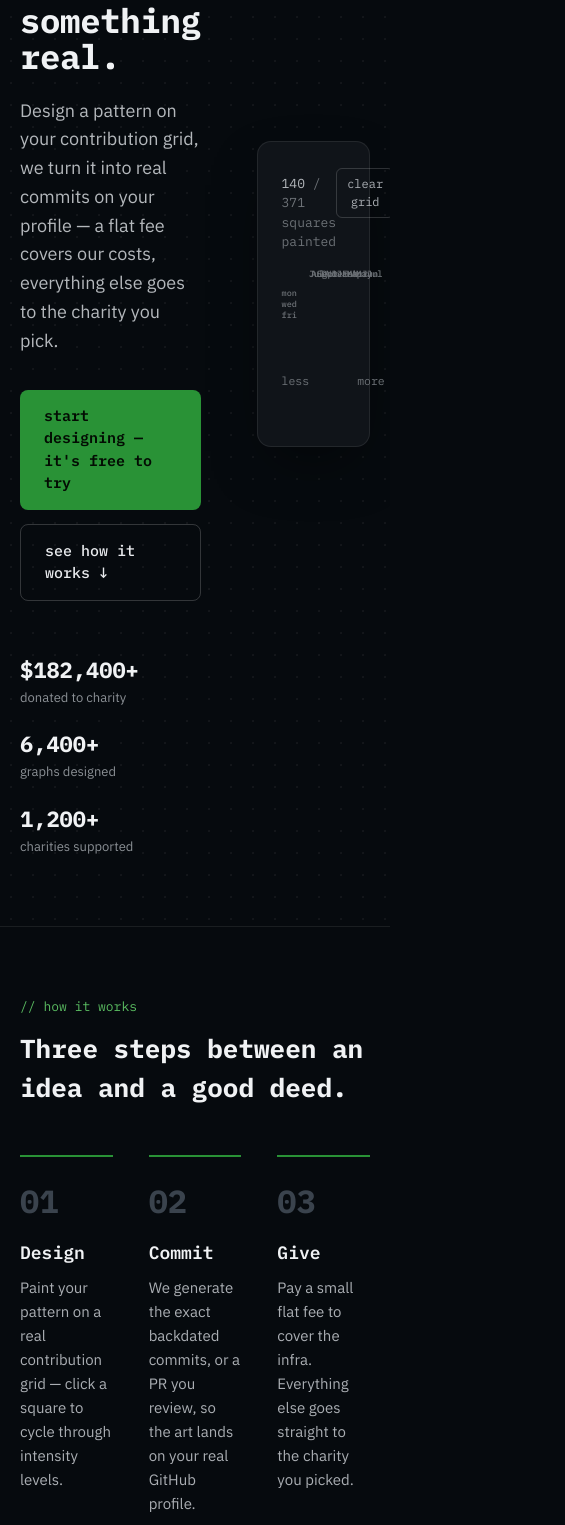
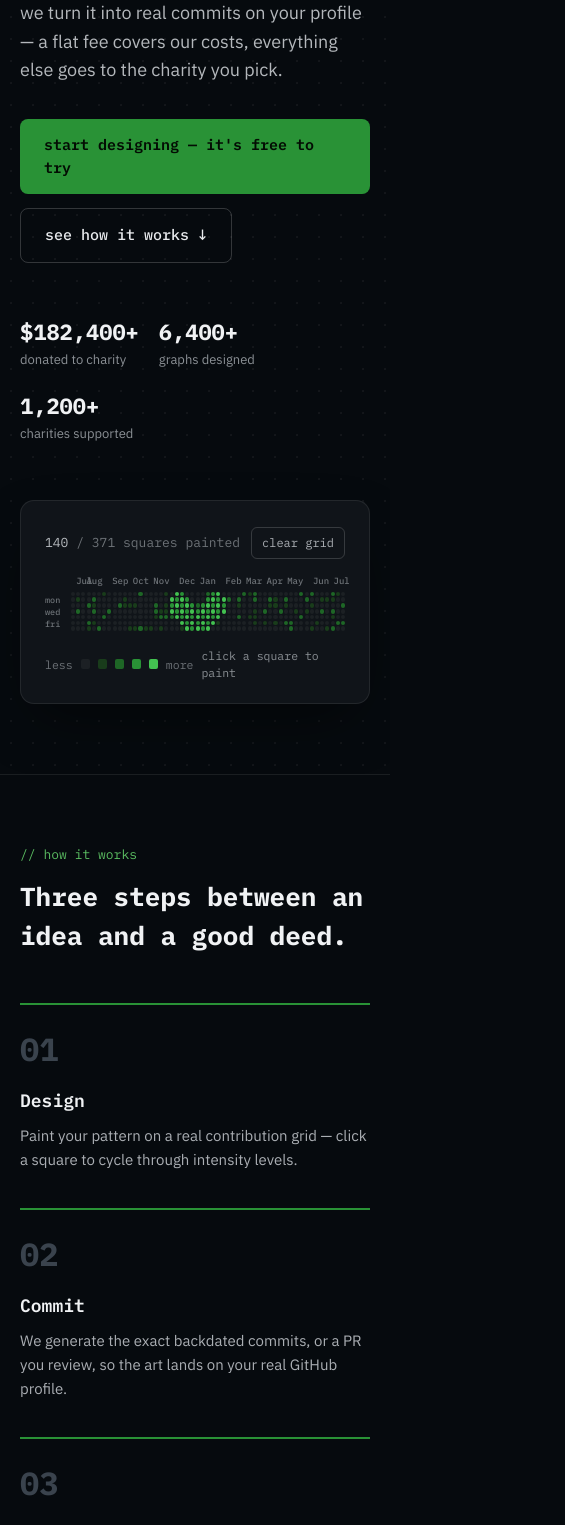
Before and after one commit to csperando/Hello-Github, a Vue app in the folder vue/: page / in a window 390 px wide. Shown: the part 472-1997 px from the top of the page, 565 px wide, since content can reach past the window. Built offline with nearby package versions, Linux system fonts and the light colour scheme; no server answers.

Commit message:
Make Home.vue's hero/how-it-works/charity/community grids responsive
Replaces hardcoded 2- and 3-column inline grid-template-columns with
Tailwind grid-cols utilities that stack to 1 column on phones and 2
on tablets before reaching their full column count on desktop.

```diff
--- a/vue/src/views/Home.vue
+++ b/vue/src/views/Home.vue
@@ -103,7 +103,7 @@ const steps = STEPS
 
     <!-- HERO -->
     <section style="position:relative;overflow:hidden;padding:clamp(56px,8vw,110px) clamp(20px,4vw,48px) 70px;background-image:radial-gradient(oklch(100% 0 0 / 0.05) 1px, transparent 1px);background-size:22px 22px;">
-      <div style="max-width:1240px;margin:0 auto;display:grid;grid-template-columns:1.05fr 1fr;gap:56px;align-items:center;">
+      <div class="grid grid-cols-1 lg:grid-cols-[1.05fr_1fr] items-center gap-14" style="max-width:1240px;margin:0 auto;">
         <div>
           <div style="font-family:'IBM Plex Mono',monospace;font-size:13px;color:oklch(72% 0.16 145);margin-bottom:18px;letter-spacing:0.02em;">// a nonprofit sa[a]s for developers</div>
           <h1 style="font-family:'IBM Plex Mono',monospace;font-size:clamp(34px,4.4vw,58px);line-height:1.05;font-weight:700;margin:0 0 22px;letter-spacing:-0.01em;">Paint pixel art<br>on your <span style="color:oklch(72% 0.16 145);">GitHub graph</span>.<br>Fund something real.</h1>
@@ -168,7 +168,7 @@ const steps = STEPS
       <div style="max-width:1100px;margin:0 auto;">
         <div style="font-family:'IBM Plex Mono',monospace;font-size:13px;color:oklch(72% 0.16 145);margin-bottom:12px;">// how it works</div>
         <h2 style="font-family:'IBM Plex Mono',monospace;font-size:clamp(26px,3vw,38px);font-weight:700;margin:0 0 48px;max-width:640px;">Three steps between an idea and a good deed.</h2>
-        <div style="display:grid;grid-template-columns:repeat(3,1fr);gap:36px;">
+        <div class="grid grid-cols-1 sm:grid-cols-2 md:grid-cols-3 gap-9">
           <div v-for="step in steps" :key="step.n" style="border-top:2px solid oklch(58% 0.16 145);padding-top:20px;">
             <div style="font-family:'IBM Plex Mono',monospace;font-size:32px;font-weight:700;color:oklch(38% 0.02 250);margin-bottom:14px;">{{ step.n }}</div>
             <div style="font-family:'IBM Plex Mono',monospace;font-size:18px;font-weight:600;margin-bottom:10px;">{{ step.title }}</div>
@@ -194,7 +194,7 @@ const steps = STEPS
         </div>
 
         <div style="font-family:'IBM Plex Mono',monospace;font-size:13px;color:oklch(70% 0.01 250);margin-bottom:16px;">choose a charity —</div>
-        <div style="display:grid;grid-template-columns:repeat(3,1fr);gap:16px;">
+        <div class="grid grid-cols-1 sm:grid-cols-2 md:grid-cols-3 gap-4">
           <CharityListItem
             v-for="charity in charities"
             :key="charity.name"
@@ -218,7 +218,7 @@ const steps = STEPS
           </div>
           <BaseButton variant="secondary" style="font-size:13.5px;border:1px solid oklch(100% 0 0 / 0.18);color:oklch(94% 0.004 250);border-radius:8px;padding:11px 18px;white-space:nowrap;">browse the gallery →</BaseButton>
         </div>
-        <div style="display:grid;grid-template-columns:repeat(3,1fr);gap:20px;">
+        <div class="grid grid-cols-1 sm:grid-cols-2 md:grid-cols-3 gap-5">
           <div v-for="post in gallery" :key="post.user" style="border-radius:12px;overflow:hidden;background:oklch(19% 0.012 250);border:1px solid oklch(100% 0 0 / 0.08);">
             <div style="height:70px;background-image:repeating-linear-gradient(45deg, oklch(26% 0.015 250), oklch(26% 0.015 250) 8px, oklch(22% 0.013 250) 8px, oklch(22% 0.013 250) 16px);display:flex;align-items:center;justify-content:center;">
               <span style="font-family:'IBM Plex Mono',monospace;font-size:11px;color:oklch(55% 0.01 250);">[ user's grid design ]</span>
```
